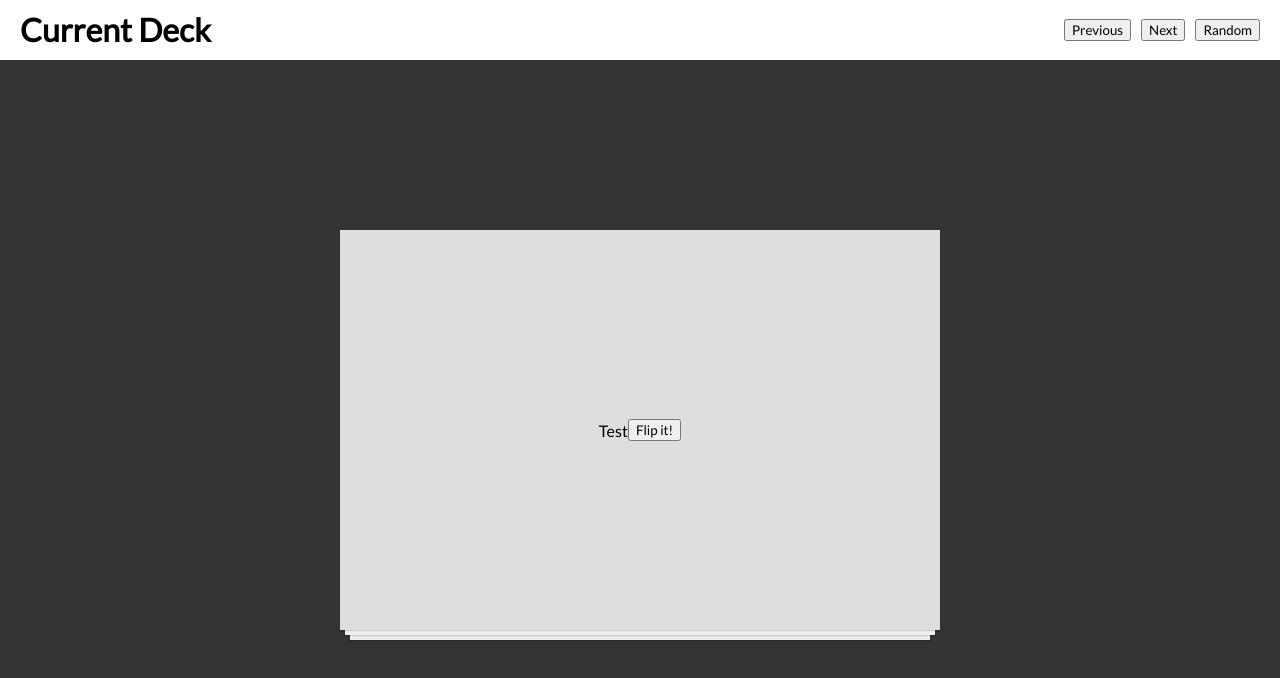
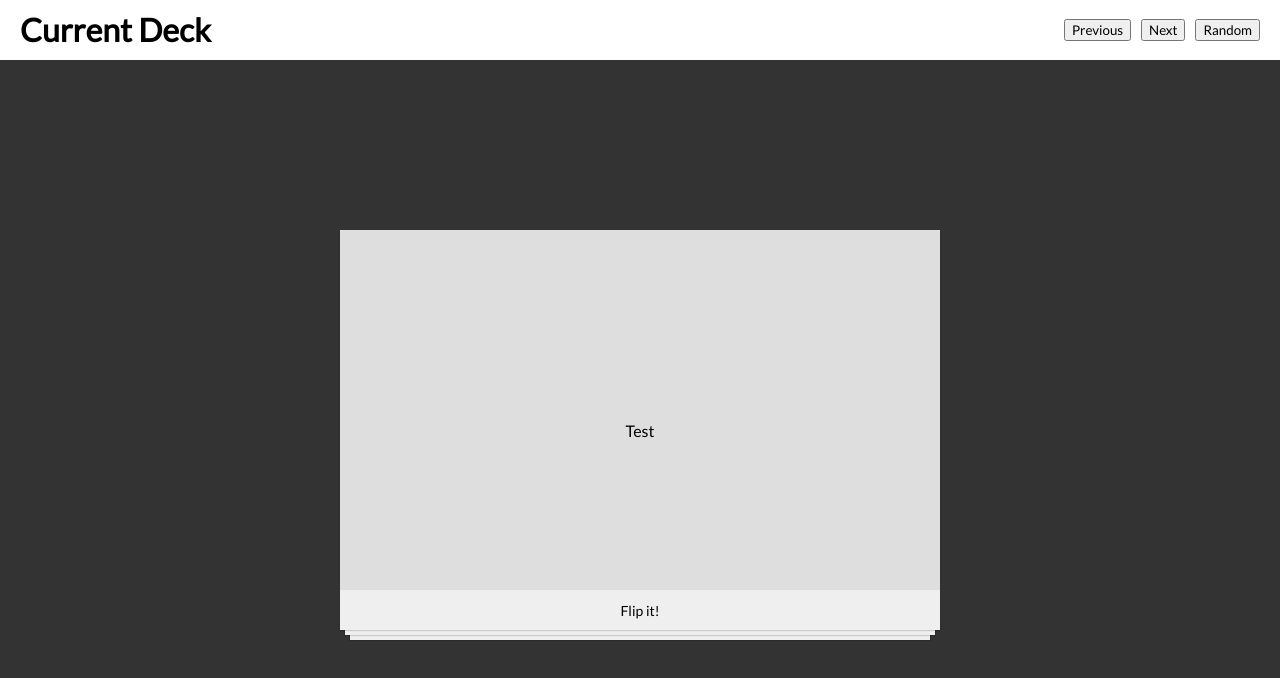
Before and after one commit to juanallo/react-flashcards, a React (Create React App) app: page / in a window 1280 px wide. Shown: the top 678 px of the page. Built offline with nearby package versions, Linux system fonts and the light colour scheme.

Commit message:
adding card component

```diff
--- a/src/components/App.js
+++ b/src/components/App.js
@@ -3,6 +3,7 @@ import DeckEffect from "./DeckEffect";
 import Header from "./Header";
 import styled from 'styled-components';
 import ReactCardFlip from 'react-card-flip';
+import Card from './Card';
 
 const AppStyled = styled.div`
 	display: flex;
@@ -32,17 +33,6 @@ const FixedDeckEffect = styled(DeckEffect)`
 	}
 `;
 
-const CurrentCard = styled.div`
-    height: 100%;
-    background: #fff;
-    box-sizing: border-box;
-    padding: 30px;
-    display: flex;
-    justify-content: center;
-    align-items: center;
-    background: #dedede;
-`;
-
 export default class App extends Component {
 
 	constructor(props){
@@ -68,8 +58,8 @@ export default class App extends Component {
 				<Container>
 					<FixedDeckEffect>
 						<ReactCardFlip isFlipped={this.state.isFlipped} flipDirection="vertical">
-							<CurrentCard key="front">Test <button onClick={this.handleFlip}>Flip it!</button></CurrentCard>
-							<CurrentCard key="back">Test 1 <button onClick={this.handleFlip}>Flip it!</button></CurrentCard>
+							<Card key="front" onFlip={this.handleFlip}>Test</Card>
+							<Card key="back" onFlip={this.handleFlip}>Test 1</Card>
 						</ReactCardFlip>
 					</FixedDeckEffect>
 				</Container>
--- /dev/null
+++ b/src/components/Card.js
@@ -0,0 +1,40 @@
+import React from 'react';
+import styled from 'styled-components';
+
+const CurrentCard = styled.div`
+    height: 100%;
+    background: #fff;
+    box-sizing: border-box;
+    padding: 30px;
+    display: flex;
+    justify-content: center;
+    align-items: center;
+    background: #dedede;
+    position: relative;
+`;
+
+const Footer = styled.div`
+	position: absolute;
+	bottom: 0;
+	left: 0;
+	width: 100%;
+	height: 40px;
+	display: flex;
+	justify-content: flex-end;
+	flex-direction: column;
+`;
+
+const Button = styled.button`
+	height: 40px;
+    border: none;
+    font-size: 14px;
+`;
+
+export default ({children, onFlip}) => (
+	<CurrentCard>
+		{children}
+		<Footer>
+			<Button onClick={onFlip}>Flip it!</Button>
+		</Footer>
+	</CurrentCard>
+);
```
